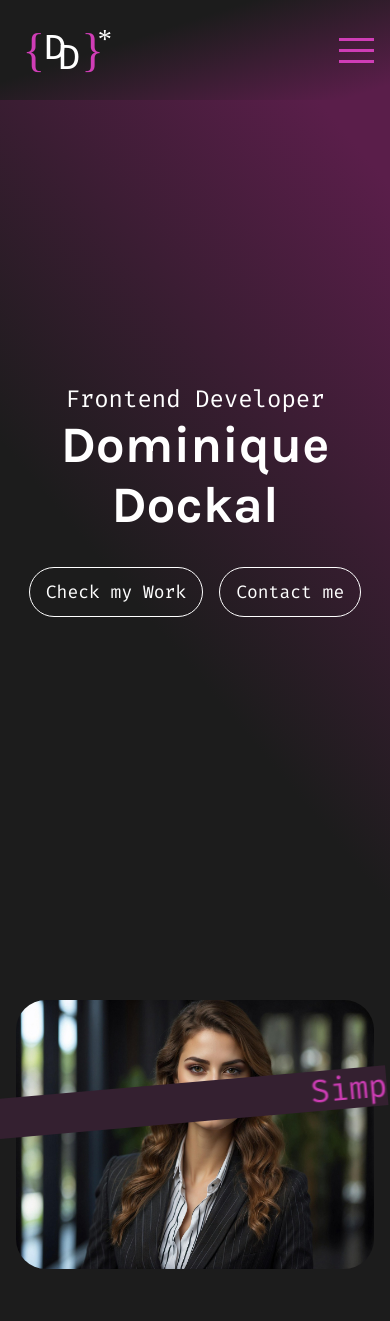
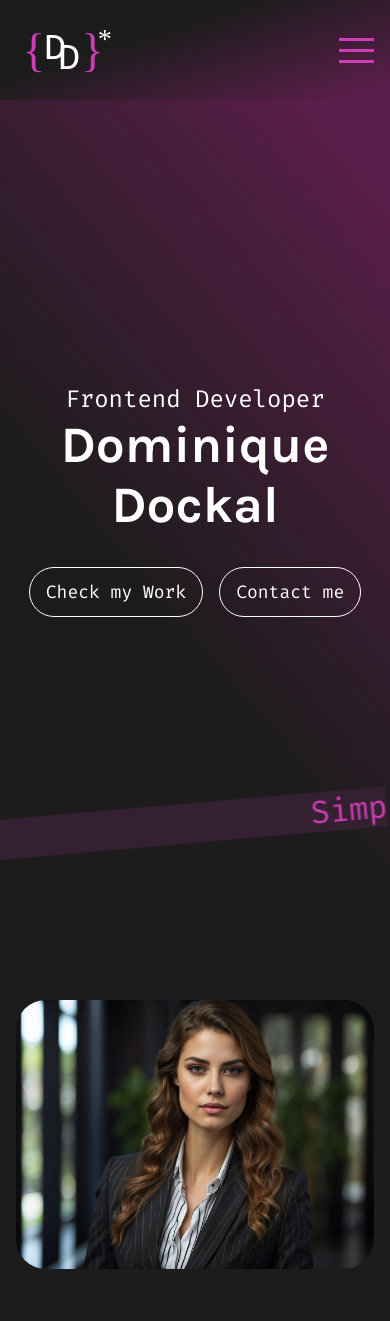
Before and after one commit to DominiqueDockal/Website, an Angular app: page / in a window 390 px wide. Shown: the top 1321 px of the page. Built offline with nearby package versions, Linux system fonts and the light colour scheme.

Commit message:
strip responsive fixed

```diff
--- a/src/app/components/main-content/hero/hero.component.html
+++ b/src/app/components/main-content/hero/hero.component.html
@@ -9,9 +9,7 @@
         </div>
        </div>
     </div>
-
-</div>
-
 <div class="strip">
         <div class="strip-text">Simplicity • is • the • ultimate • sophistication</div>
 </div>
+</div>
--- a/src/app/components/main-content/hero/hero.component.scss
+++ b/src/app/components/main-content/hero/hero.component.scss
@@ -89,7 +89,7 @@ $break-point-banner: 400px;
 
 .strip {
   position: absolute;
-  bottom: 40%;
+  bottom: 5%;
   left: 0;
   right: 0;
   width: 100%;
@@ -103,12 +103,6 @@ $break-point-banner: 400px;
   align-items: center;
   cursor: pointer;
   margin: 0 auto;
-
-  @media (max-width: $break-point-banner) {
-    bottom: -35%;
-  }
-
-
 }
 
 
```
